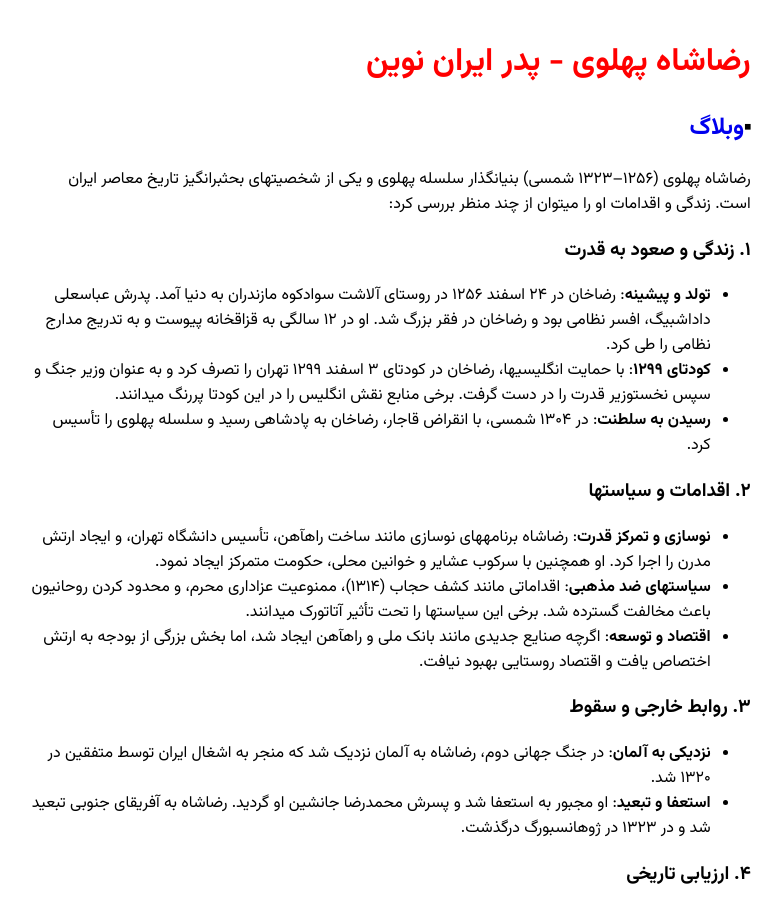
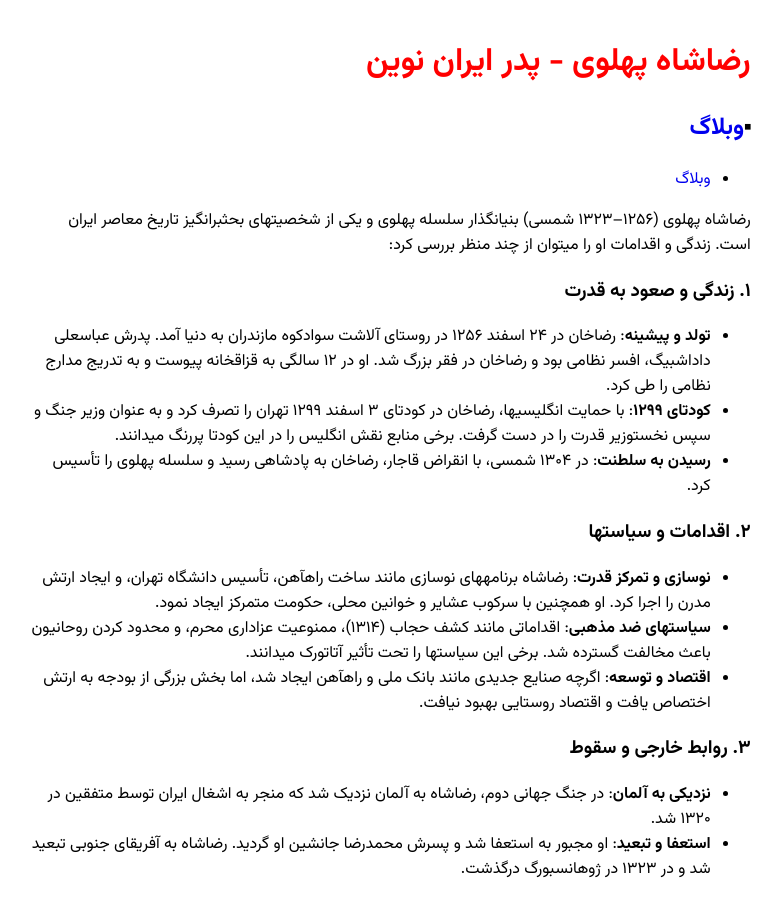
Before and after one commit to darkblog/darkblog.github.io, a Jekyll site: the page built from _posts/2024-7-4-4.md, in a window 1280 px wide and 900 px high. Shown: the whole window, without its empty margins (249-1031 px from the left). Built offline with Jekyll 4.4.1, drawn with Linux system fonts in a browser that asks for light colours.

Commit message:
Update post.html

```diff
--- a/_layouts/post.html
+++ b/_layouts/post.html
@@ -9,6 +9,9 @@
 <body>
 <h1>{{ page.title }}</h1>
 <h2>⬝<a href="https://darkblog.github.io/">وبلاگ</a></h2>
+<ul id="منو">
+<li><a href="https://darkblog.github.io/">وبلاگ</a></li>
+</ul>
 {{ content }}
 {% for post in site.posts %}
 <hr>
```
